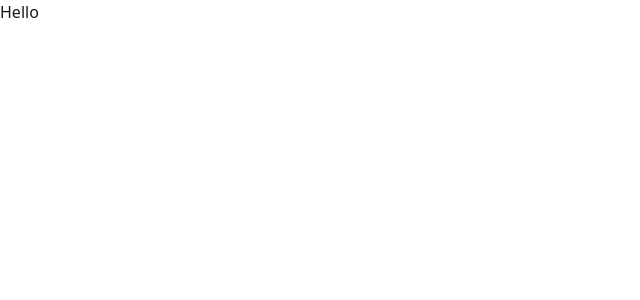
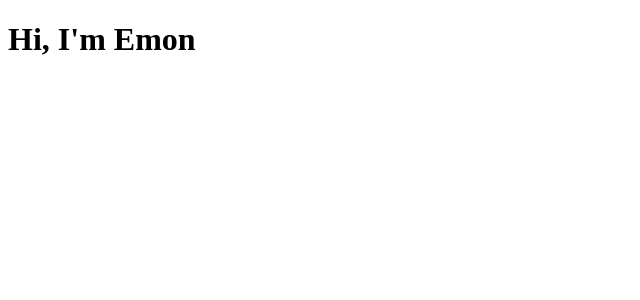
Before and after one commit to jfemon8/The-Dragon-News, a React (Vite) app: page / in a window 1280 px wide. Shown: the top 300 px of the page, without its empty margins (0-640 px from the left). Built offline with nearby package versions, Linux system fonts and the light colour scheme.

Commit message:
Set up router

```diff
--- a/src/App.jsx
+++ b/src/App.jsx
@@ -1,13 +1,11 @@
-
-import './App.css'
+import "./App.css";
 
 function App() {
-
   return (
     <>
-      <h1>Hello</h1>
+      <h1>Hello, This is Emon!</h1>
     </>
-  )
+  );
 }
 
-export default App
+export default App;
--- /dev/null
+++ b/src/Router/Router.jsx
@@ -0,0 +1,10 @@
+import { createBrowserRouter } from "react-router";
+
+const router = createBrowserRouter([
+  {
+    path: "/",
+    element: <h1>Hi, I'm Emon</h1>,
+  },
+]);
+
+export default router;
--- a/src/main.jsx
+++ b/src/main.jsx
@@ -1,10 +1,11 @@
 import { StrictMode } from "react";
 import { createRoot } from "react-dom/client";
 import "./index.css";
-import App from "./App.jsx";
+import { RouterProvider } from "react-router";
+import router from "./Router/Router.jsx";
 
 createRoot(document.getElementById("root")).render(
   <StrictMode>
-    <App />
+    <RouterProvider router={router} />
   </StrictMode>
 );
```
